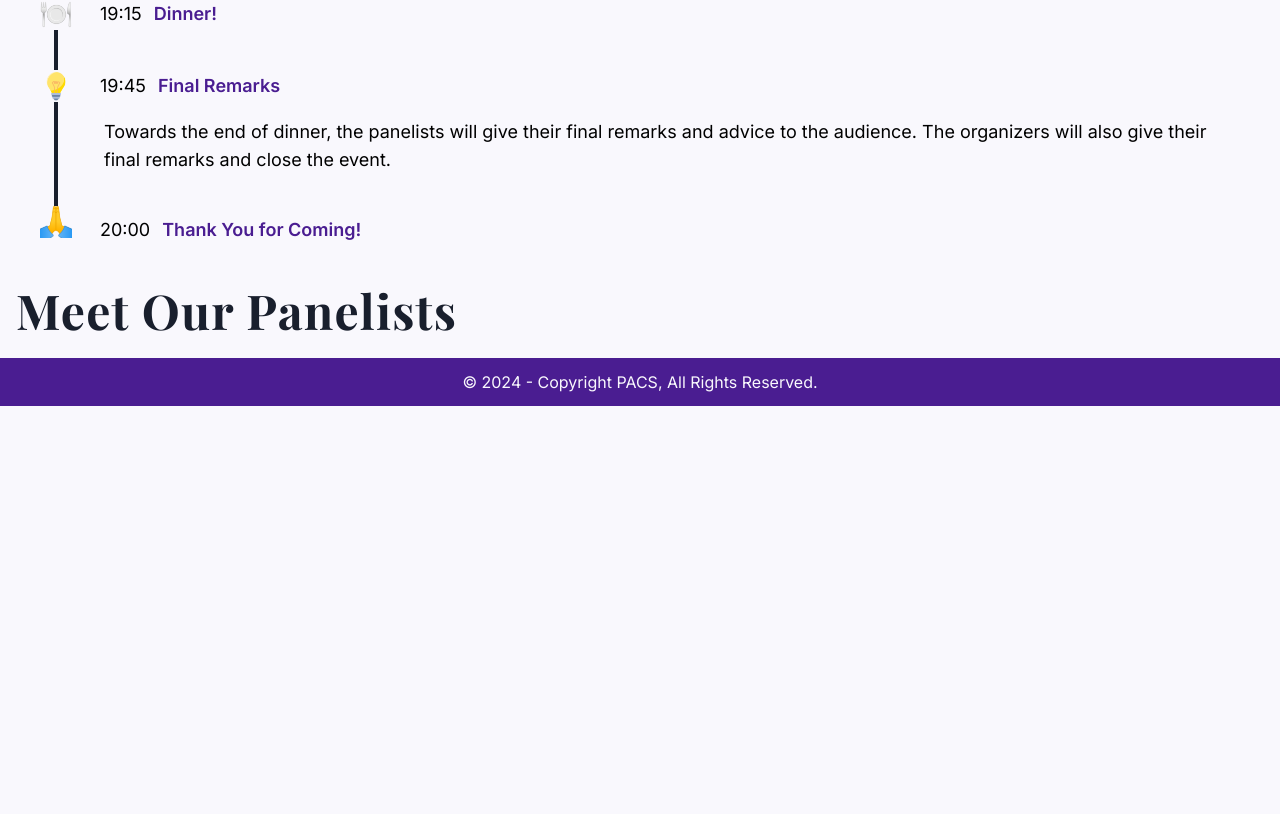
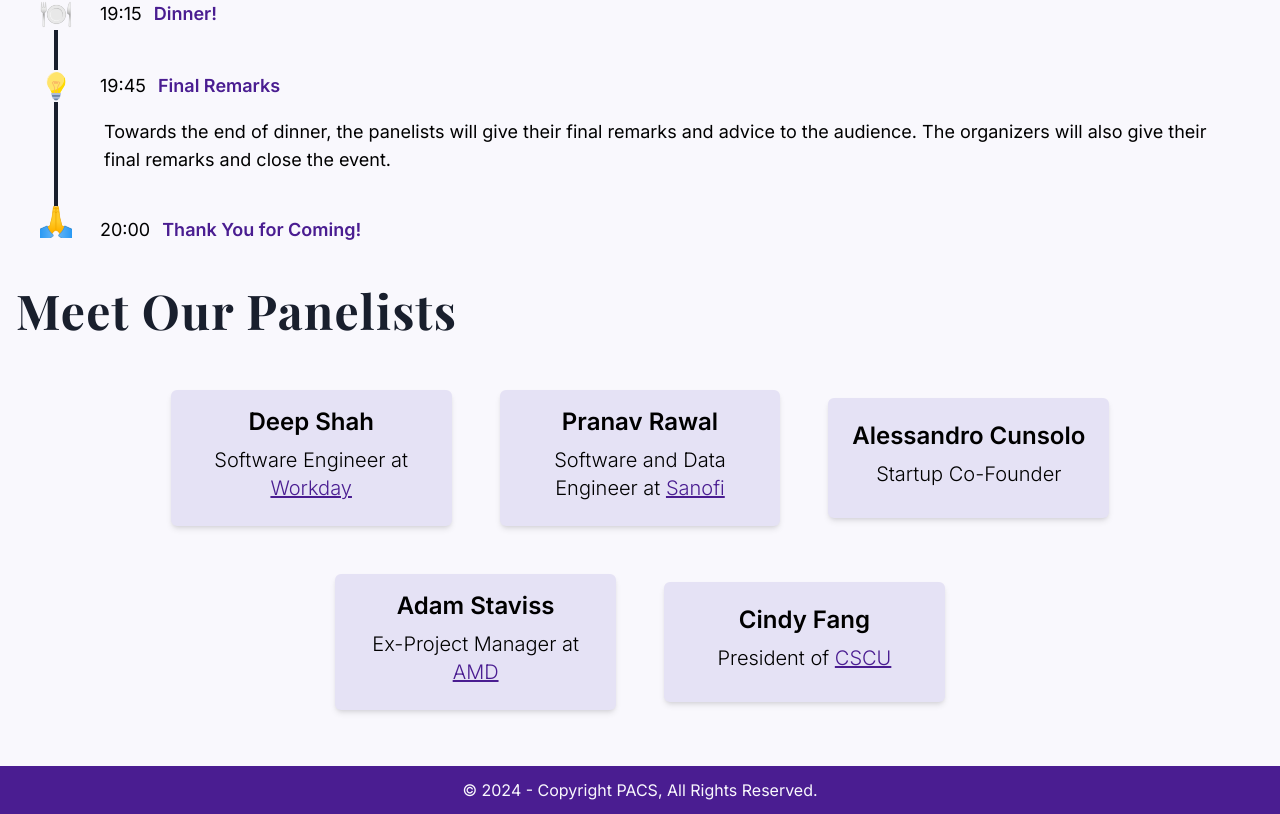
Before and after one commit to PACS-TMU/networking-night, a Next.js app: page / in a window 1280 px wide. Shown: the part 2030-2844 px from the top of the page. Before the commit the page ends 2436 px from the top, so only its background shows below. Built offline with nearby package versions, Linux system fonts and the light colour scheme.

Commit message:
finalizing panelists page

```diff
--- a/src/app/_components/agenda.jsx
+++ b/src/app/_components/agenda.jsx
@@ -8,7 +8,7 @@ export default function Agenda() {
                 <h1 className='text-foreground text-3xl pb-8 lg:pb-12 md:text-4xl lg:text-5xl font-serif tracking-wide leading-relaxed font-semibold'>
                     Agenda
                 </h1>
-                <ul className="timeline lg:ml-8">
+                <ul className="timeline ml-2 lg:ml-8">
                     <li className="timeline__line"></li>
                     <li className="timeline__item">
                         <div className="info">
--- a/src/app/_components/panelists.jsx
+++ b/src/app/_components/panelists.jsx
@@ -5,6 +5,28 @@ export default function Panelists() {
                 <h1 className='text-foreground text-3xl md:text-4xl lg:text-5xl font-serif tracking-wide leading-relaxed font-semibold'>
                     Meet Our Panelists
                 </h1>
+                <div className="flex flex-wrap items-center justify-center w-[90%] my-6 lg:my-8 mx-auto">
+                    <div className="flex flex-col items-center justify-center md:px-4 md:mx-4 xl:mx-6 py-4 my-6 bg-highlight-light shadow-md p-4 w-[90%] md:w-1/3 lg:w-1/4 aspect-[7/3] rounded-md">
+                        <p className="text-lg lg:text-xl xl:text-2xl font-semibold mb-2">Deep Shah</p>
+                        <p className="text-base xl:text-xl text-center font-light mb-2">Software Engineer at <a href="https://www.workday.com/" target="_blank" className="text-highlight-dark underline">Workday</a></p>
+                    </div>
+                    <div className="flex flex-col items-center justify-center md:px-4 md:mx-4 xl:mx-6 py-4 my-6 bg-highlight-light shadow-md p-4 w-[90%] md:w-1/3 lg:w-1/4 aspect-[7/3] rounded-md">
+                        <p className="text-lg lg:text-xl xl:text-2xl font-semibold mb-2">Pranav Rawal</p>
+                        <p className="text-base xl:text-xl text-center font-light mb-2">Software and Data Engineer at <a href="https://www.sanofi.com/" target="_blank" className="text-highlight-dark underline">Sanofi</a></p>
+                    </div>
+                    <div className="flex flex-col items-center justify-center md:px-4 md:mx-4 xl:mx-6 py-4 my-6 bg-highlight-light shadow-md p-4 w-[90%] md:w-1/3 lg:w-1/4 aspect-[7/3] rounded-md">
+                        <p className="text-lg lg:text-xl xl:text-2xl font-semibold mb-2">Alessandro Cunsolo</p>
+                        <p className="text-base xl:text-xl text-center font-light mb-2">Startup Co-Founder</p>
+                    </div>
+                    <div className="flex flex-col items-center justify-center md:px-4 md:mx-4 xl:mx-6 py-4 my-6 bg-highlight-light shadow-md p-4 w-[90%] md:w-1/3 lg:w-1/4 aspect-[7/3] rounded-md">
+                        <p className="text-lg lg:text-xl xl:text-2xl font-semibold mb-2">Adam Staviss</p>
+                        <p className="text-base xl:text-xl text-center font-light mb-2">Ex-Project Manager at <a href="https://www.amd.com" target="_blank" className="text-highlight-dark underline">AMD</a></p>
+                    </div>
+                    <div className="flex flex-col items-center justify-center md:px-4 md:mx-4 xl:mx-6 py-4 my-6 bg-highlight-light shadow-md p-4 w-[90%] md:w-1/3 lg:w-1/4 aspect-[7/3] rounded-md">
+                        <p className="text-lg lg:text-xl xl:text-2xl font-semibold mb-2">Cindy Fang</p>
+                        <p className="text-base xl:text-xl text-center font-light mb-2">President of <a href="https://www.instagram.com/tmu_cscu/" target="_blank" className="text-highlight-dark underline">CSCU</a></p>
+                    </div>
+                </div>
             </div>
         </section>
     );
```
